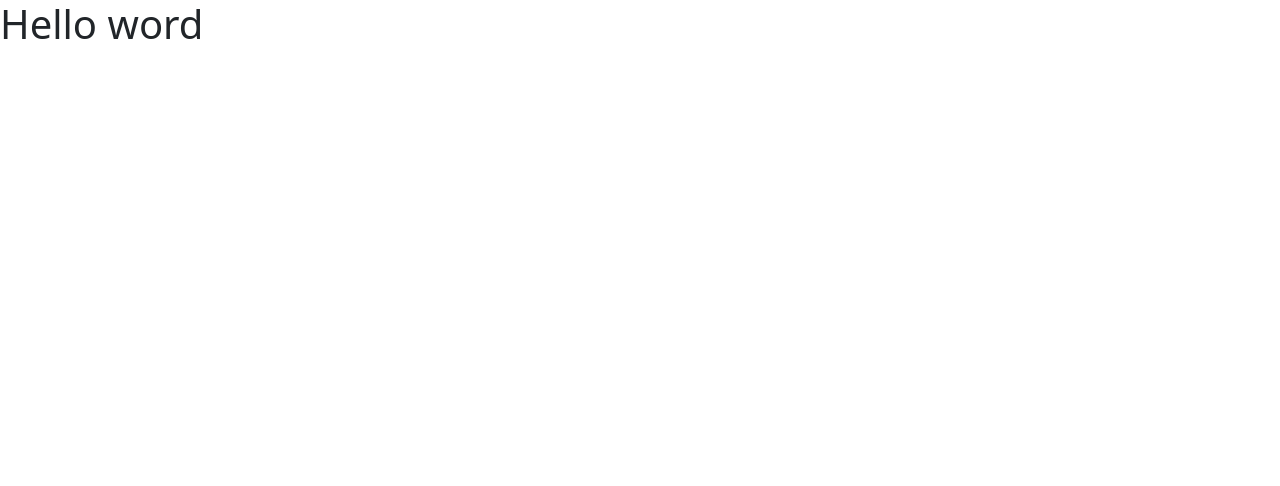
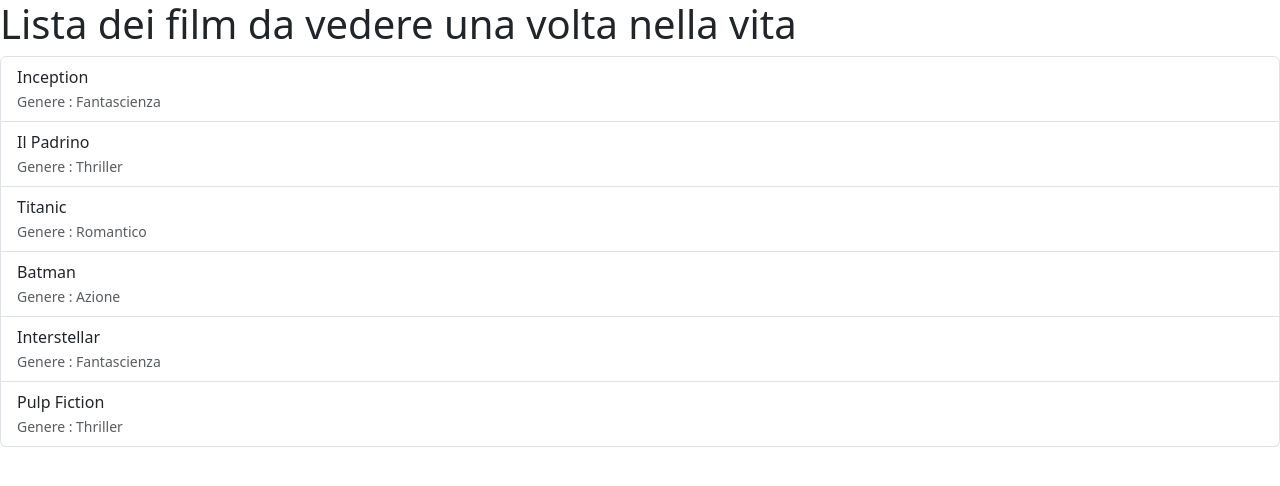
Before and after one commit to dpalexandru/react-movie-filter, a React (Vite) app: page / in a window 1280 px wide. Shown: the top 486 px of the page. Built offline with nearby package versions, Linux system fonts and the light colour scheme.

Commit message:
feat: add a static ul from array data

```diff
--- a/src/App.jsx
+++ b/src/App.jsx
@@ -1,11 +1,36 @@
 import { useState, useEffect } from 'react'
+
+
+// D A T A
+
+const movies = [
+  { title: 'Inception', genre: 'Fantascienza' },
+  { title: 'Il Padrino', genre: 'Thriller' },
+  { title: 'Titanic', genre: 'Romantico' },
+  { title: 'Batman', genre: 'Azione' },
+  { title: 'Interstellar', genre: 'Fantascienza' },
+  { title: 'Pulp Fiction', genre: 'Thriller' },
+]
 
 
 function App() {
 
   return (
     <>
-      <h1>Hello word</h1>
+      <h1>Lista dei film da vedere una volta nella vita</h1>
+      <ul className="list-group">
+        {movies.map((movie, index) => (
+          <li
+            key={index}
+            className='list-group-item'
+          >
+            {movie.title} <br />
+            <span className='text-muted small'> Genere : {movie.genre}</span>
+          </li>
+        ))}
+
+      </ul>
+
 
     </>
   )
```
